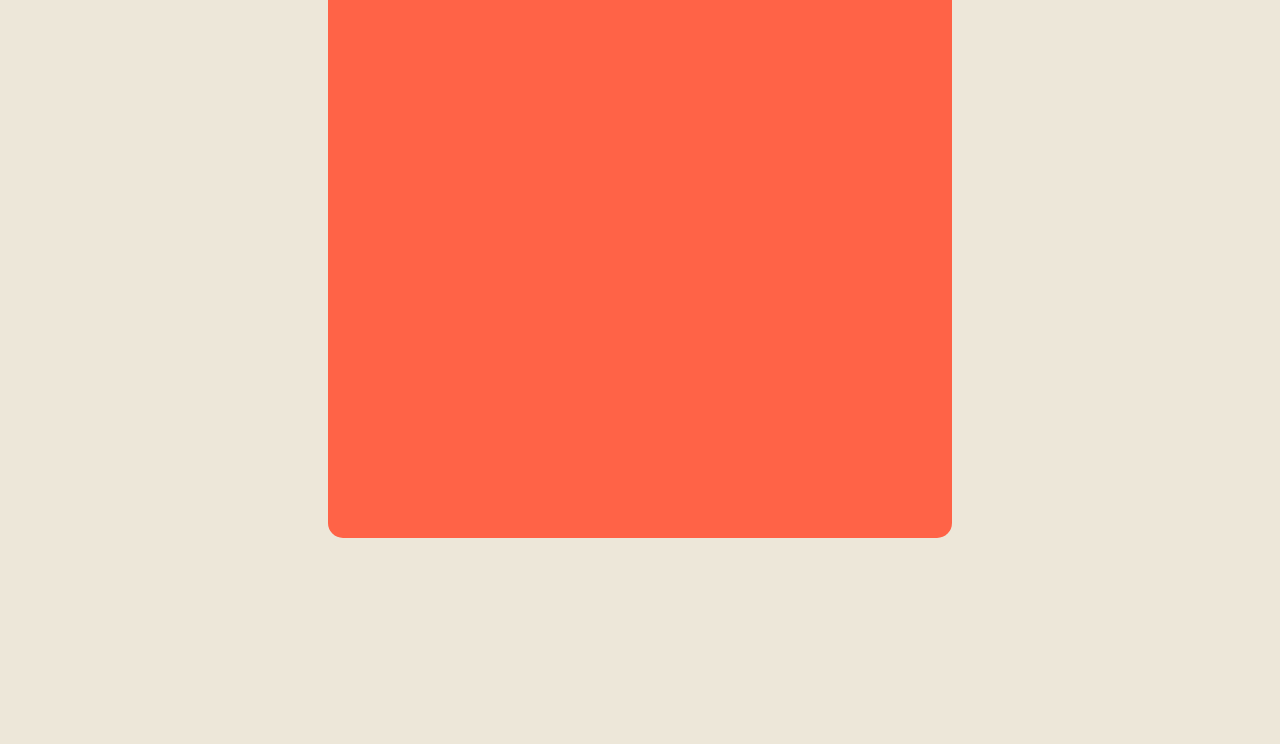
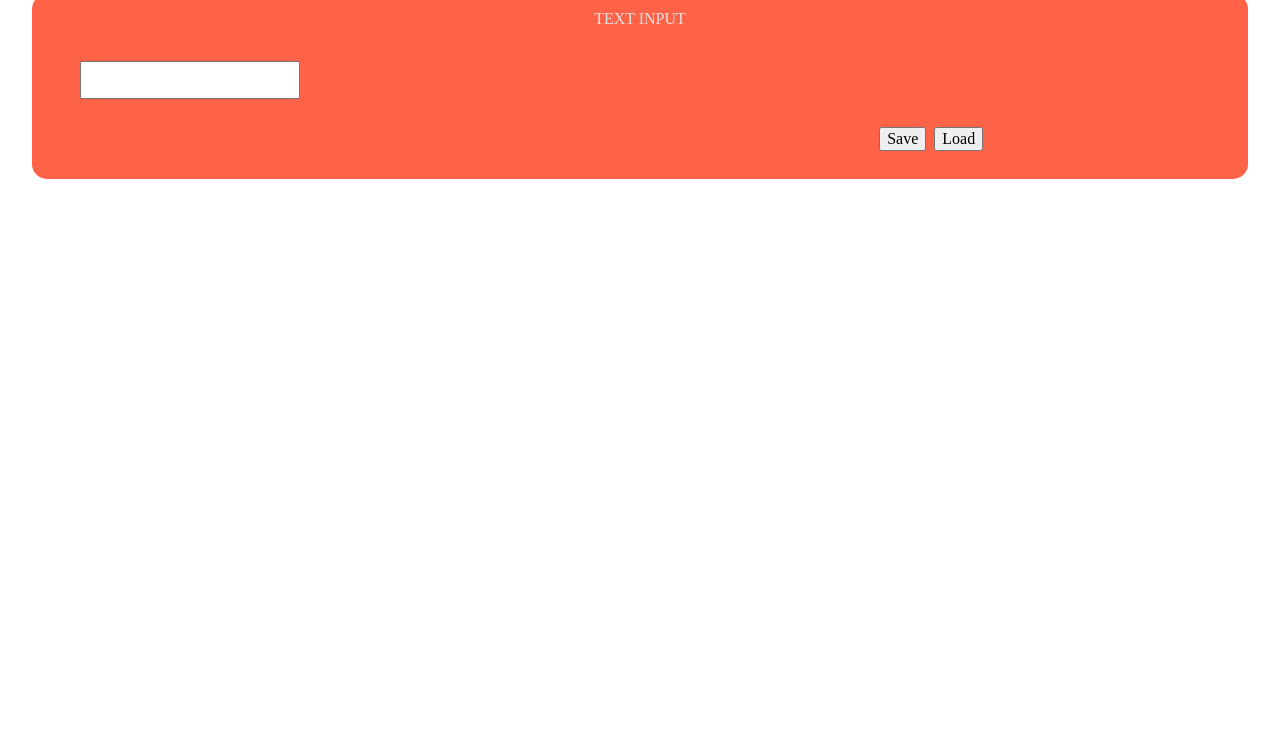
Before and after one commit to BartoszLewosz/simple-editor, a website: page src/content/index.html in a window 1280 px wide. Shown: the part 120-864 px from the top of the page. Before the commit the page ends 824 px from the top, so only its background shows below. Drawn offline with nearby package versions, Linux system fonts and the light colour scheme; files that its build step writes are made by us from their sources.

Commit message:
Style elements

```diff
--- a/src/content/index.html
+++ b/src/content/index.html
@@ -33,6 +33,15 @@
 
   <main class="main">
     <section class="main__title">TEXT INPUT</section>
+    <div class="input">
+      <input class="input__box">
+      <div class="input__button">
+        <button class="input__save">Save</button>
+        <button class="input__load">Load</button>
+      </div>
+
+    </div>
+
   </main>
 
 
--- a/src/scss/main.scss
+++ b/src/scss/main.scss
@@ -3,9 +3,8 @@
 
 
 html, body {
-	background-color: #ede7d9;
-	height: 100%;
-	padding: 8px;
+  min-height: 100vh;
+	padding: 16px;
   margin: 0;
 }
 
@@ -19,12 +18,33 @@ html, body {
 
 .main {
   background: $red;
-  width: 50%;
   height: 70%;
   border-radius: 15px;
+  padding: 16px;
   margin: 24px auto;
   &__title {
     text-align: center;
     color: $gray;
   }
 }
+.input {
+  padding: 8px;
+  box-sizing: border-box;
+  width: 80%;
+}
+
+.input__box {
+  align-content: center;
+  padding: 8px;
+  margin: 24px;
+}
+
+.input__button {
+  display: flex;
+  flex-direction: row;
+  justify-content: flex-end;
+}
+
+.input__save, .input__load {
+  margin: 4px;
+}
```
